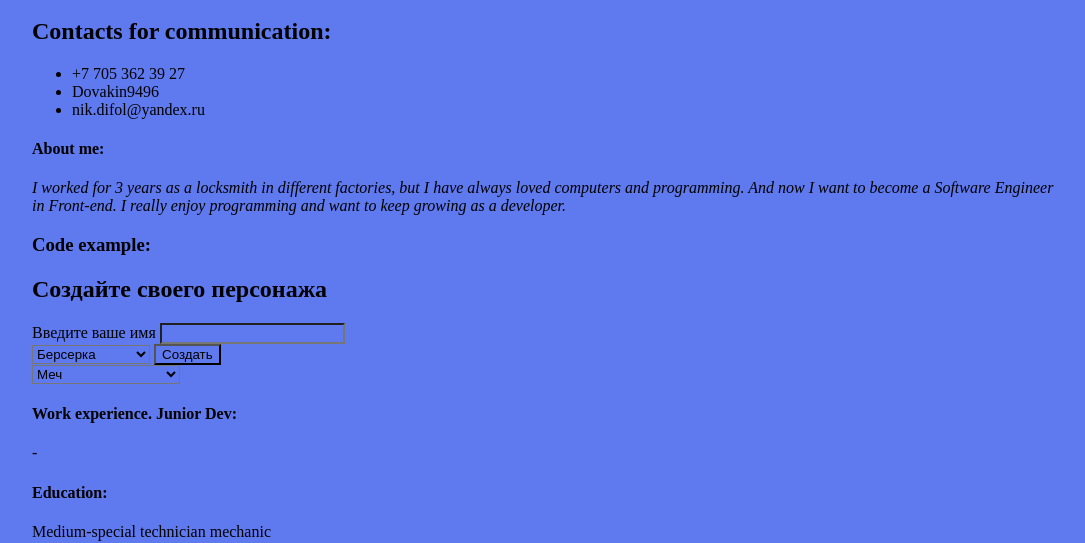
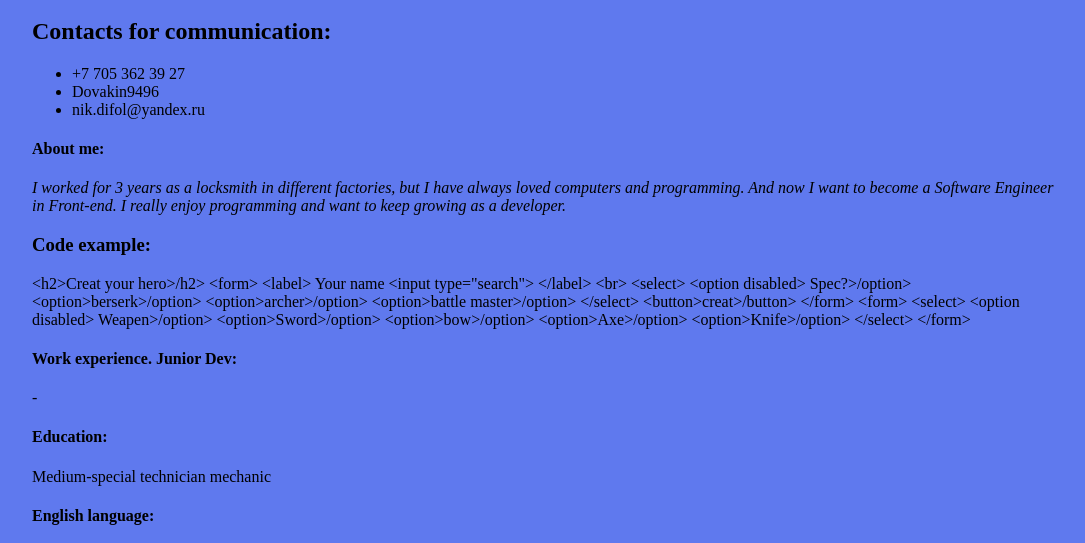
Before and after one commit to Dovakin921/rsschool-cv, a plain HTML site: page index.html in a window 1280 px wide. Shown: the part 204-747 px from the top of the page, without its empty margins (96-1181 px from the left). Drawn offline with Linux system fonts and the light colour scheme.

Commit message:
feat: add avatar and code example

```diff
--- a/index.html
+++ b/index.html
@@ -43,30 +43,33 @@
 
     <h3>Code example:</h3>
 
-    <h2>Создайте своего персонажа</h2>
-    <form>
-      <label>
-        Введите ваше имя
-        <input type="search">
-      </label>
-      <br>
-      <select>
-        <option disabled> Ваш путь?</option>
-        <option>Берсерка</option>
-        <option>Лучник</option>
-        <option>Мастера войны</option>
-      </select>
-      <button>Создать</button>
-    </form>
-    <form>
-      <select>
-        <option disabled> Выбирайте оружие></option>
-        <option>Меч</option>
-        <option>Лук</option>
-        <option>Булова</option>
-        <option>Кинжал</option>
-      </select>
-    </form>
+
+    &lt;h2>Creat your hero&gt;/h2>
+    &lt;form&gt;
+    &lt;label&gt;
+        Your name
+        &lt;input type="search"&gt;
+        &lt;/label&gt;
+        &lt;br&gt;
+        &lt;select&gt;
+        &lt;option disabled> Spec?&gt;/option>
+        &lt;option>berserk&gt;/option>
+        &lt;option>archer&gt;/option>
+        &lt;option>battle master&gt;/option>
+        &lt;/select&gt;
+        &lt;button>creat&gt;/button>
+        &lt;/form&gt;
+        &lt;form&gt;
+        &lt;select&gt;
+        &lt;option disabled> Weapen&gt;/option>
+        &lt;option>Sword&gt;/option>
+        &lt;option>bow&gt;/option>
+        &lt;option>Axe&gt;/option>
+        &lt;option>Knife&gt;/option>
+        &lt;/select&gt;
+        &lt;/form&gt;
+
+
 
 
     <h4>Work experience. Junior Dev: </h4>
@@ -84,5 +87,6 @@
     <p><a href="https://rs.school/js/">https://rs.school/js/ </a></p>
     <p>8 April 2008</p>
     <img src="https://rs.school/images/rs_school_js.svg" alt="here logo rsschool" width="320" height="240">
+    <img src="https://cdna.artstation.com/p/assets/images/images/006/271/826/large/umi-taro-170412-genji.jpg?1497298260" width="240" height="320">
   </footer>
 </body>
```
